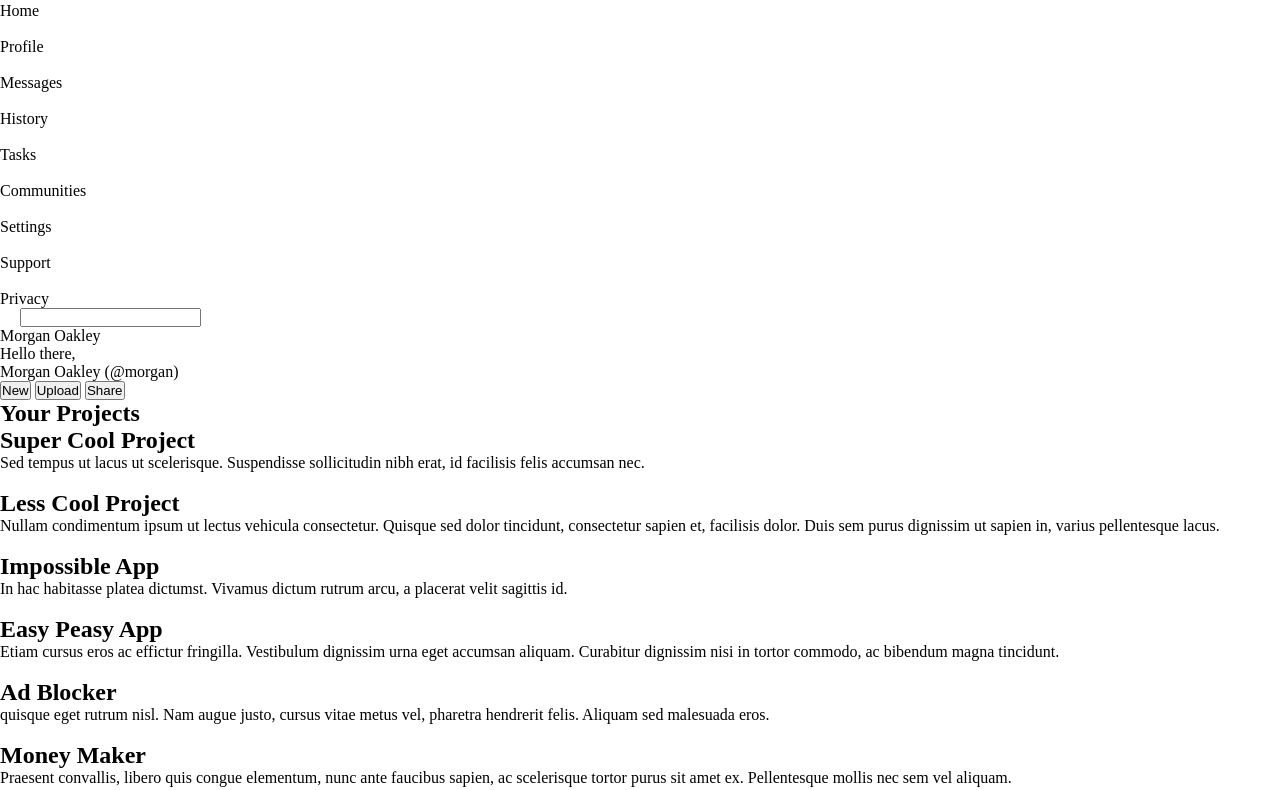
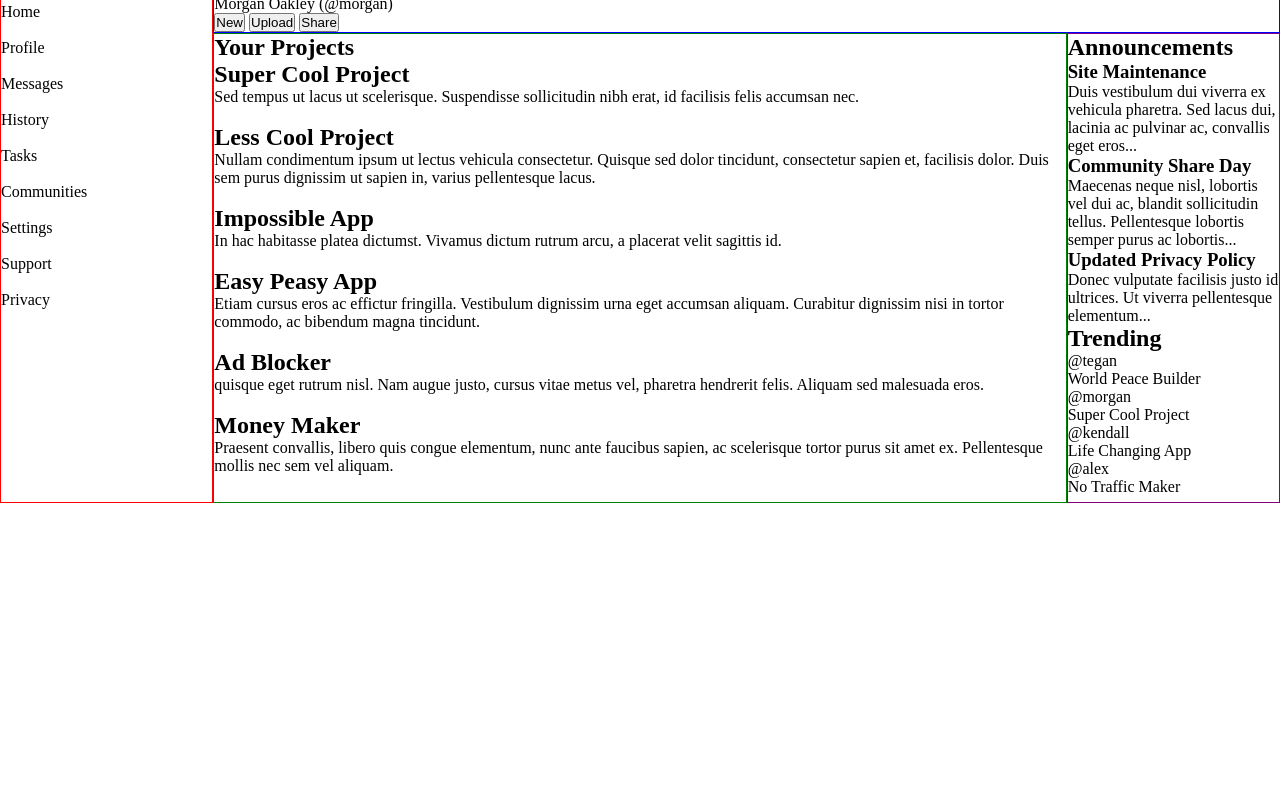
Before and after one commit to menulln/top-admin-dashboard, a plain HTML site: page index.html in a window 1280 px wide. Shown: the part 61-851 px from the top of the page. After the commit the page ends 800 px from the top, so only its background shows below. Drawn offline with Linux system fonts and the light colour scheme.

Commit message:
Layout elements in body grid

```diff
--- a/style.css
+++ b/style.css
@@ -14,3 +14,34 @@
     margin: 0;
     padding: 0;
 }
+
+body {
+    display: grid;
+    grid-template-columns: 1fr 4fr 1fr;
+    grid-template-rows: 1fr 5fr;
+}
+
+nav {
+    grid-area: 1 / 1 / 3 / 2;
+
+
+    border: 1px solid red;
+}
+
+header {
+    grid-area: 1 / 2 / 2 / 4;
+
+    border: 1px solid blue;
+}
+
+main {
+    grid-area: 2 / 2 / 3 / 3;
+
+    border: 1px solid green;
+}
+
+aside {
+    grid-area: 2 / 3 / 3 / 4;
+
+    border: 1px solid purple;
+}
```
